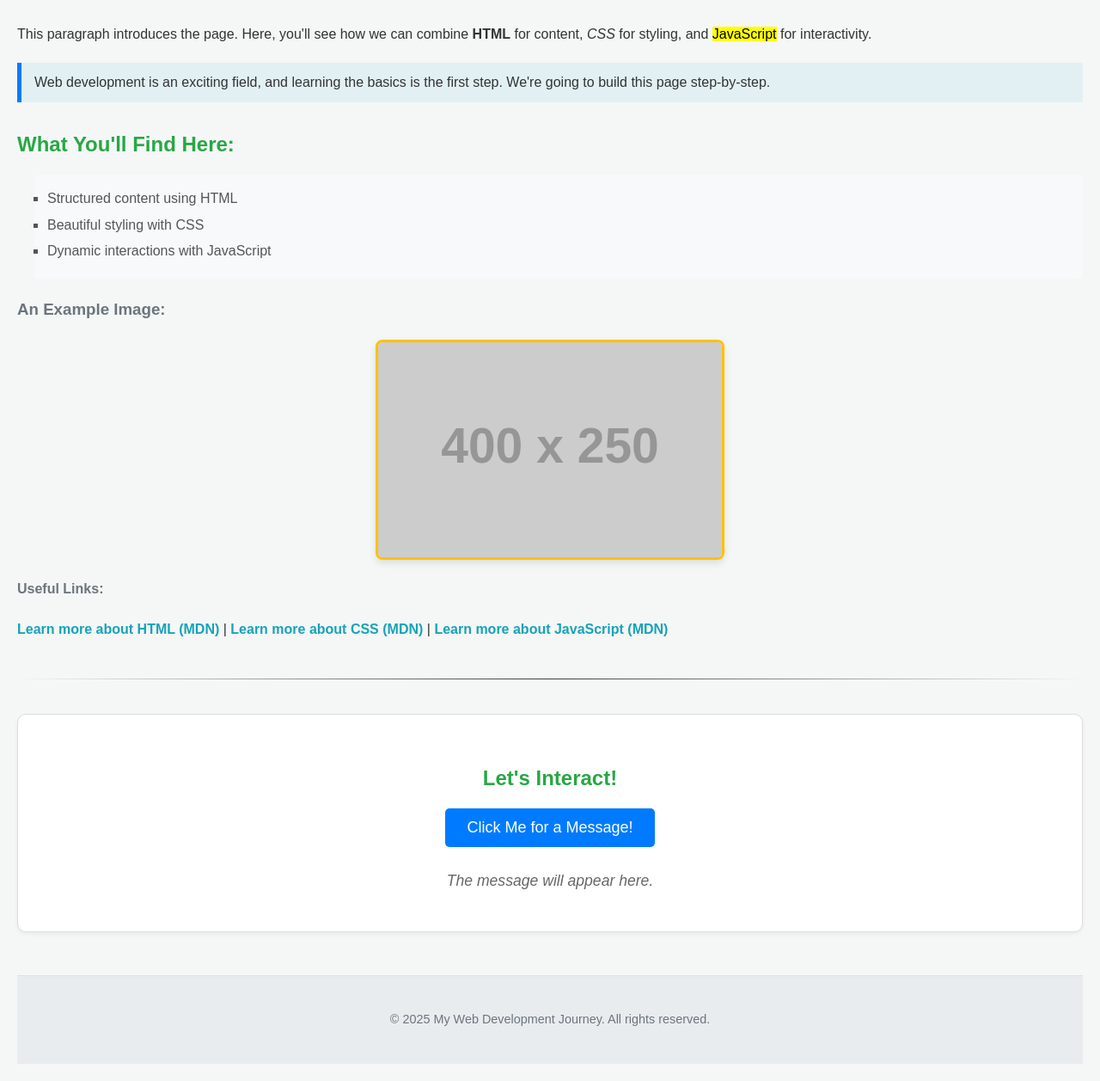
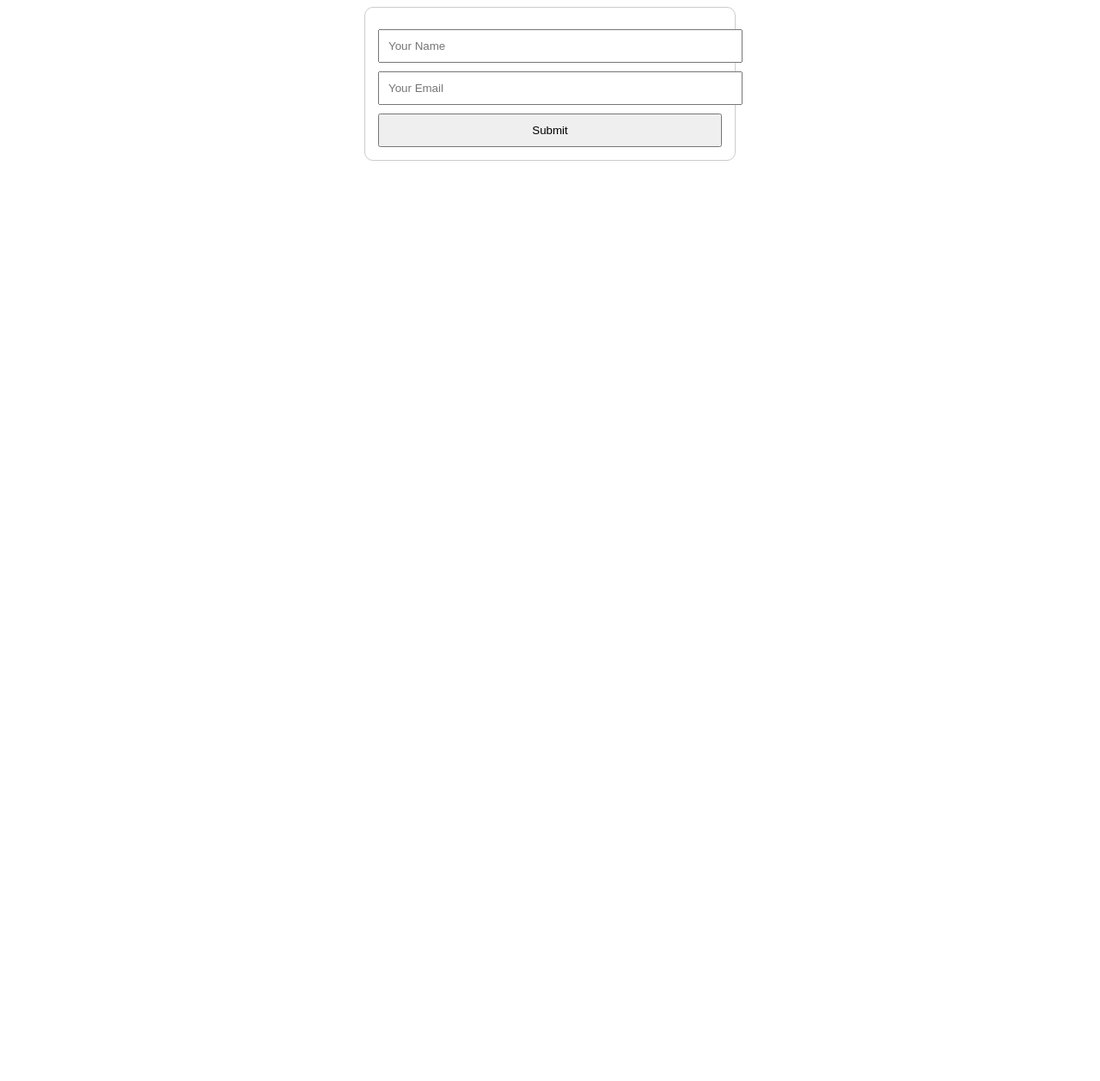
Before and after one commit to thanmaiseeda-21/Apex, a plain HTML site: page index.html in a window 1280 px wide. Shown: the part 88-1345 px from the top of the page at 86% size. After the commit the page ends 800 px from the top, so only its background shows below. Drawn offline with Linux system fonts and the light colour scheme; placeholder pictures from the web are drawn by us.

Commit message:
Add files via upload

```diff
--- a/index.html
+++ b/index.html
@@ -1,45 +1,37 @@
 <!DOCTYPE html>
 <html lang="en">
 <head>
-    <meta charset="UTF-8">
-    <meta name="viewport" content="width=device-width, initial-scale=1.0">
-    <title>My Interactive Webpage</title>
-    <link rel="stylesheet" href="style.css">
+  <meta charset="UTF-8" />
+  <meta name="viewport" content="width=device-width, initial-scale=1.0"/>
+  <title>Contact Form</title>
+  <style>
+    body {
+      font-family: Arial, sans-serif;
+      padding: 20px;
+    }
+    form {
+      max-width: 400px;
+      margin: auto;
+      border: 1px solid #ccc;
+      padding: 15px;
+      border-radius: 10px;
+    }
+    input, button {
+      width: 100%;
+      padding: 10px;
+      margin-top: 10px;
+    }
+  </style>
 </head>
 <body>
-    <h1>Welcome to My First Interactive Webpage!</h1>
 
-    <p>This paragraph introduces the page. Here, you'll see how we can combine <strong>HTML</strong> for content, <em>CSS</em> for styling, and <mark>JavaScript</mark> for interactivity.</p>
+  <h2>Contact Us</h2>
+  <form id="contactForm">
+    <input type="text" placeholder="Your Name" id="name" required />
+    <input type="email" placeholder="Your Email" id="email" required />
+    <button type="submit">Submit</button>
+  </form>
 
-    <p class="intro-paragraph">Web development is an exciting field, and learning the basics is the first step. We're going to build this page step-by-step.</p>
-
-    <h2>What You'll Find Here:</h2>
-    <ul>
-        <li>Structured content using HTML</li>
-        <li>Beautiful styling with CSS</li>
-        <li>Dynamic interactions with JavaScript</li>
-    </ul>
-
-    <h3>An Example Image:</h3>
-    <img src="https://via.placeholder.com/400x250?text=Web+Development" alt="A placeholder image representing web development.">
-
-    <h4>Useful Links:</h4>
-    <p>
-        <a href="https://developer.mozilla.org/en-US/docs/Web/HTML" target="_blank">Learn more about HTML (MDN)</a> |
-        <a href="https://developer.mozilla.org/en-US/docs/Web/CSS" target="_blank">Learn more about CSS (MDN)</a> |
-        <a href="https://developer.mozilla.org/en-US/docs/Web/JavaScript" target="_blank">Learn more about JavaScript (MDN)</a>
-    </p>
-
-    <hr> <div class="interactive-section">
-        <h2>Let's Interact!</h2>
-        <button id="alertButton">Click Me for a Message!</button>
-        <p id="feedbackMessage">The message will appear here.</p>
-    </div>
-
-    <footer>
-        <p>&copy; 2025 My Web Development Journey. All rights reserved.</p>
-    </footer>
-
-    <script src="script.js"></script>
+  <script src="validation.js"></script>
 </body>
 </html>
--- a/style.css
+++ b/style.css
@@ -1,126 +1,112 @@
-/* Objective: Learn how to apply styling with CSS. */
-/* Actions: Add colors, fonts, spacing, and layout adjustments to the webpage. */
+:root {
+  --bg-color: #ffffff;
+  --text-color: #333;
+  --input-bg: #f0f0f0;
+}
+
+.dark-mode {
+  --bg-color: #121212;
+  --text-color: #eee;
+  --input-bg: #333;
+}
 
 body {
-    font-family: 'Arial', sans-serif; /* Change font */
-    background-color: #f4f7f6; /* Light background color */
-    color: #333; /* Default text color */
-    margin: 20px; /* Margin around the whole body */
-    padding: 0;
-    line-height: 1.6; /* Line spacing */
+  font-family: 'Roboto', sans-serif;<!DOCTYPE html>
+<html lang="en">
+<head>
+  <meta charset="UTF-8" />
+  <meta name="viewport" content="width=device-width, initial-scale=1.0"/>
+  <title>Responsive Layout</title>
+  <style>
+    .container {
+      display: grid;
+      grid-template-columns: 1fr 3fr;
+      gap: 10px;
+      padding: 20px;
+    }
+    .sidebar {
+      background-color: #f4f4f4;
+      padding: 10px;
+    }
+    .main {
+      background-color: #e0f7fa;
+      padding: 10px;
+    }
+    @media(max-width: 768px) {
+      .container {
+        grid-template-columns: 1fr;
+      }
+    }
+  </style>
+</head>
+<body>
+
+  <div class="container">
+    <div class="sidebar">Sidebar</div>
+    <div class="main">Main Content</div>
+  </div>
+
+</body>
+</html>
+
+  margin: 0;
+  padding: 0;
+  background-color: var(--bg-color);
+  color: var(--text-color);
+  transition: all 0.3s ease;
 }
 
-h1 {
-    color: #007bff; /* Blue heading color */
-    text-align: center; /* Center align heading */
-    margin-bottom: 25px;
-    padding-bottom: 10px;
-    border-bottom: 2px solid #007bff; /* Bottom border for heading */
+.container {
+  max-width: 500px;
+  margin: 50px auto;
+  padding: 2rem;
+  border-radius: 8px;
+  background-color: var(--input-bg);
+  box-shadow: 0 0 10px rgba(0,0,0,0.1);
 }
 
 h2 {
-    color: #28a745; /* Green heading color */
-    margin-top: 30px;
-    margin-bottom: 15px;
+  text-align: center;
+  margin-bottom: 1rem;
 }
 
-h3, h4 {
-    color: #6c757d; /* Grey heading color */
-    margin-bottom: 10px;
+.form-group {
+  margin-bottom: 1rem;
+  position: relative;
 }
 
-p {
-    margin-bottom: 15px; /* Spacing below paragraphs */
-    padding: 5px 0; /* Vertical padding for paragraphs */
+.form-group input,
+.form-group textarea {
+  width: 100%;
+  padding: 10px 35px 10px 10px;
+  border: none;
+  border-radius: 4px;
+  background: var(--bg-color);
+  color: var(--text-color);
 }
 
-.intro-paragraph {
-    background-color: #e2f0f4; /* Light blue background for specific paragraph */
-    border-left: 5px solid #007bff; /* Left border for emphasis */
-    padding: 10px 15px;
-    margin-bottom: 20px;
+.form-group i {
+  position: absolute;
+  right: 10px;
+  top: 10px;
+  color: gray;
 }
 
-ul {
-    list-style-type: square; /* Square bullet points for list */
-    margin-left: 20px; /* Indent list */
-    margin-bottom: 20px;
-    background-color: #f8f9fa;
-    padding: 15px;
-    border-radius: 5px;
+.btn {
+  width: 100%;
+  padding: 10px;
+  border: none;
+  border-radius: 4px;
+  background: #007BFF;
+  color: white;
+  font-weight: bold;
+  cursor: pointer;
 }
 
-li {
-    margin-bottom: 5px; /* Spacing between list items */
-    color: #555;
+.toggle-theme {
+  display: block;
+  margin: 1rem auto;
+  text-align: center;
+  cursor: pointer;
+  color: #007BFF;
 }
-
-img {
-    display: block; /* Makes the image a block element */
-    max-width: 100%; /* Ensures image is responsive */
-    height: auto; /* Maintains aspect ratio */
-    margin: 20px auto; /* Centers the image horizontally and adds vertical spacing */
-    border: 3px solid #ffc107; /* Yellow border for image */
-    border-radius: 8px; /* Slightly rounded corners for image */
-    box-shadow: 0 4px 8px rgba(0, 0, 0, 0.1); /* Subtle shadow */
-}
-
-a {
-    color: #17a2b8; /* Cyan link color */
-    text-decoration: none; /* Remove underline from links */
-    font-weight: bold;
-}
-
-a:hover {
-    text-decoration: underline; /* Add underline on hover */
-    color: #138496; /* Darker cyan on hover */
-}
-
-hr {
-    border: 0;
-    height: 1px;
-    background-image: linear-gradient(to right, rgba(0, 0, 0, 0), rgba(0, 0, 0, 0.75), rgba(0, 0, 0, 0));
-    margin: 40px 0;
-}
-
-.interactive-section {
-    text-align: center; /* Center align content in this section */
-    margin: 40px 0;
-    padding: 25px;
-    background-color: #fff;
-    border: 1px solid #ddd;
-    border-radius: 10px;
-    box-shadow: 0 2px 5px rgba(0,0,0,0.05);
-}
-
-#alertButton {
-    background-color: #007bff; /* Blue button */
-    color: white; /* White text on button */
-    padding: 12px 25px; /* Button spacing */
-    border: none; /* No border */
-    border-radius: 5px; /* Rounded corners */
-    cursor: pointer; /* Change cursor on hover */
-    font-size: 18px;
-    transition: background-color 0.3s ease; /* Smooth transition on hover */
-}
-
-#alertButton:hover {
-    background-color: #0056b3; /* Darker blue on hover */
-}
-
-#feedbackMessage {
-    margin-top: 20px;
-    font-size: 1.1em;
-    font-style: italic;
-    color: #666;
-}
-
-footer {
-    text-align: center;
-    margin-top: 50px;
-    padding: 20px;
-    background-color: #e9ecef;
-    color: #6c757d;
-    border-top: 1px solid #dee2e6;
-    font-size: 0.9em;
-}
```
Also changed, not shown: javaScript.js (added, +13 -0 lines).
